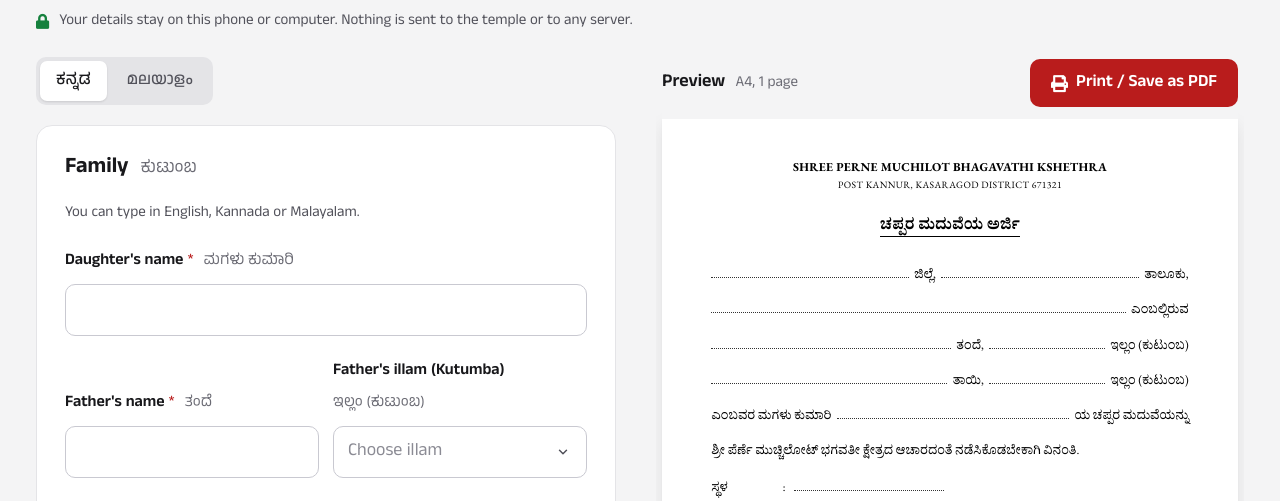
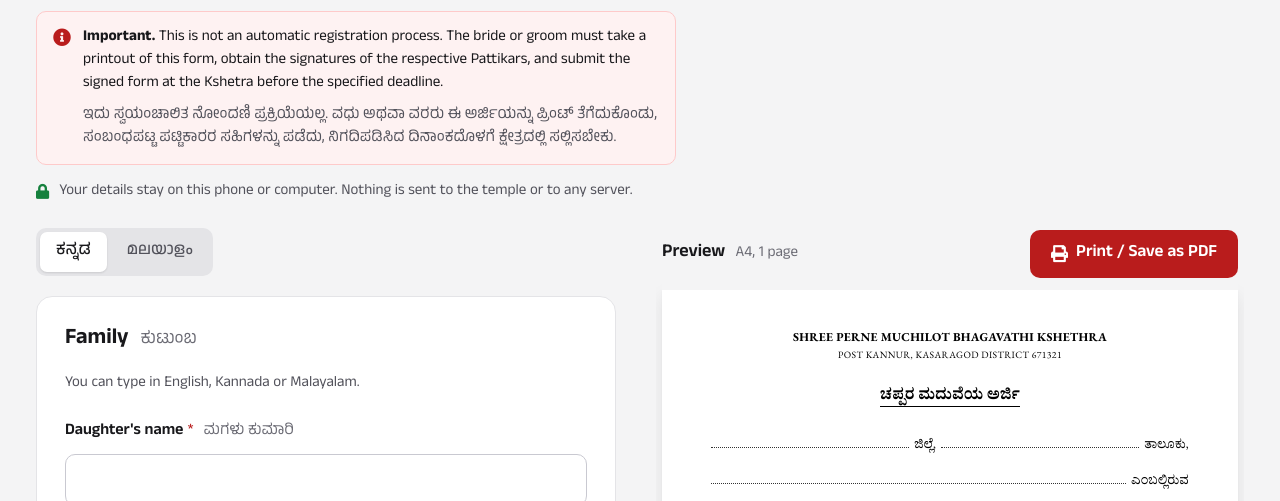
Before and after one commit to pernekshetra/perneMuchilotkshetra, a plain HTML site: page forms/pandal-mangalam/index.html in a window 1280 px wide. Shown: the part 220-721 px from the top of the page. Drawn offline with nearby package versions, Linux system fonts and the light colour scheme.

Commit message:
Show the registration notice on the Pandal Mangalam form
Adds the English/Kannada notice to the Pandal Mangalam form maker page
and the hub's Pandal Mangalam card. The notice stays visible in both
languages (the page otherwise hides Kannada text when Malayalam is
chosen).

Co-Authored-By: Claude Opus 5.5 <noreply@anthropic.com>

```diff
--- a/forms/pandal-mangalam/index.html
+++ b/forms/pandal-mangalam/index.html
@@ -32,6 +32,8 @@
       /* Show only the active language (screen labels and sheet). */
       body[data-lang="kn"] [lang="ml"],
       body[data-lang="ml"] [lang="kn"] { display: none !important; }
+      /* The notice shows in English and Kannada for both languages. */
+      body[data-lang] .fp-notice [lang] { display: block !important; }
 
       .sheet.pandal { font-size: 13pt; line-height: 1.6; padding: 14mm 18mm 12mm; }
       .sheet.pandal[lang="ml"] { font-size: 12.5pt; }
@@ -79,6 +81,13 @@
         <a class="fp-back" href="../"><i class="fa fa-arrow-left" aria-hidden="true"></i> Form maker</a>
         <h1>Pandal Mangalam form maker</h1>
         <p class="fp-sub"><span lang="kn">ಚಪ್ಪರ ಮದುವೆಯ ಅರ್ಜಿ</span><span lang="ml">പന്തൽ മംഗലത്തിനുള്ള അപേക്ഷ</span></p>
+        <div class="fp-notice" role="note">
+          <i class="fa fa-info-circle" aria-hidden="true"></i>
+          <div>
+            <p class="en"><strong>Important.</strong> This is not an automatic registration process. The bride or groom must take a printout of this form, obtain the signatures of the respective Pattikars, and submit the signed form at the Kshetra before the specified deadline.</p>
+            <p class="kn" lang="kn">ಇದು ಸ್ವಯಂಚಾಲಿತ ನೋಂದಣಿ ಪ್ರಕ್ರಿಯೆಯಲ್ಲ. ವಧು ಅಥವಾ ವರರು ಈ ಅರ್ಜಿಯನ್ನು ಪ್ರಿಂಟ್ ತೆಗೆದುಕೊಂಡು, ಸಂಬಂಧಪಟ್ಟ ಪಟ್ಟಿಕಾರರ ಸಹಿಗಳನ್ನು ಪಡೆದು, ನಿಗದಿಪಡಿಸಿದ ದಿನಾಂಕದೊಳಗೆ ಕ್ಷೇತ್ರದಲ್ಲಿ ಸಲ್ಲಿಸಬೇಕು.</p>
+          </div>
+        </div>
         <p class="fp-privacy"><i class="fa fa-lock" aria-hidden="true"></i><span>Your details stay on this phone or computer. Nothing is sent to the temple or to any server.</span></p>
       </header>
 
```
Also changed, not shown: forms/index.html (+7 -0 lines).
